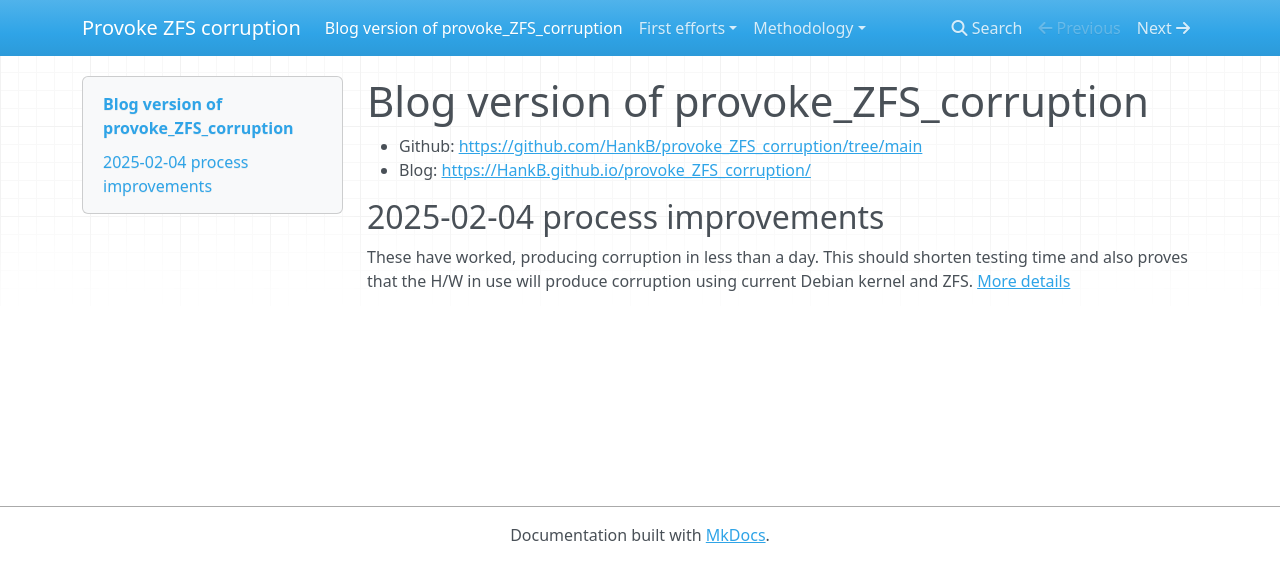
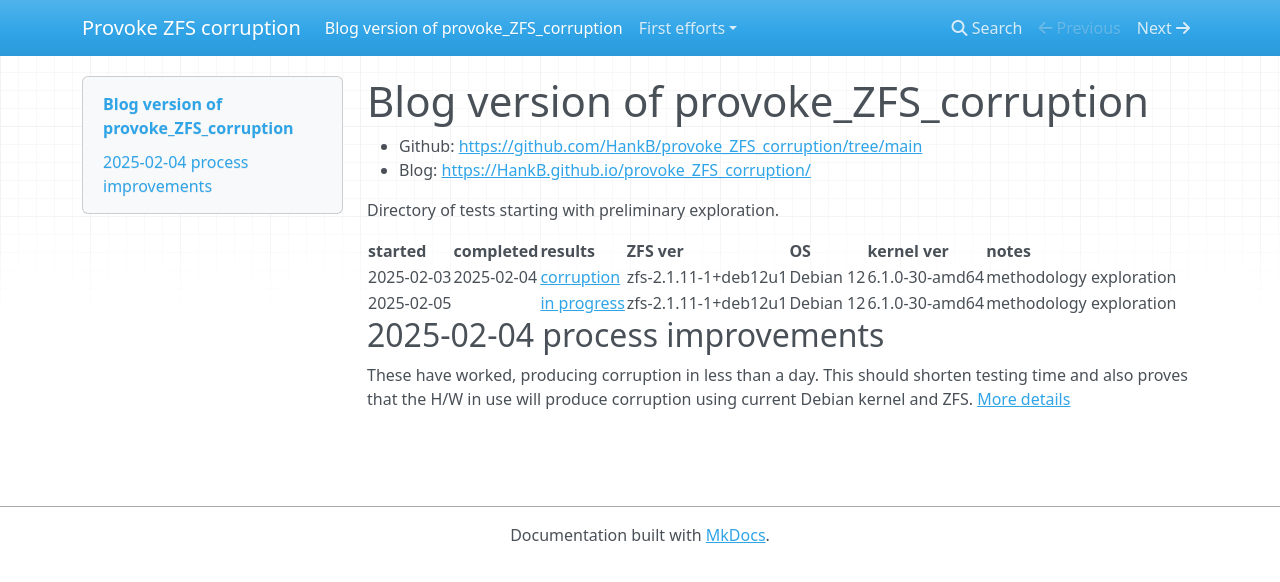
Before and after one commit to HankB/provoke_ZFS_corruption, an MkDocs documentation site: the page built from docs/index.md, in a window 1280 px wide. Shown: the top 582 px of the page. Built offline with MkDocs 1.6.1, drawn with Linux system fonts in a browser that asks for light colours; nearby versions of some CDN libraries.

Commit message:
more page reorg

```diff
--- a/docs/index.md
+++ b/docs/index.md
@@ -3,6 +3,14 @@
 * Github: <https://github.com/HankB/provoke_ZFS_corruption/tree/main>
 * Blog: <https://HankB.github.io/provoke_ZFS_corruption/>
 
+Directory of tests starting with preliminary exploration.
+
+|started|completed|results|ZFS ver|OS|kernel ver|notes|
+|---|---|---|---|---|---|---|
+|2025-02-03|2025-02-04|[corruption](./tests/2025-02-03_methodology/results.md)|zfs-2.1.11-1+deb12u1|Debian 12|6.1.0-30-amd64|methodology exploration|
+|2025-02-05||[in progress](./tests/2025-02-05_methodology/setup.md)|zfs-2.1.11-1+deb12u1|Debian 12|6.1.0-30-amd64|methodology exploration|
+
+
 ## 2025-02-04 process improvements
 
 These have worked, producing corruption in less than a day. This should shorten testing time and also proves that the H/W in use will produce corruption using current Debian kernel and ZFS. [More details](./tests/2025-02-03_methodology/results.md)
```
Also changed, not shown: docs/README.md (renamed from docs/methodology/README.md), 1 other file.
